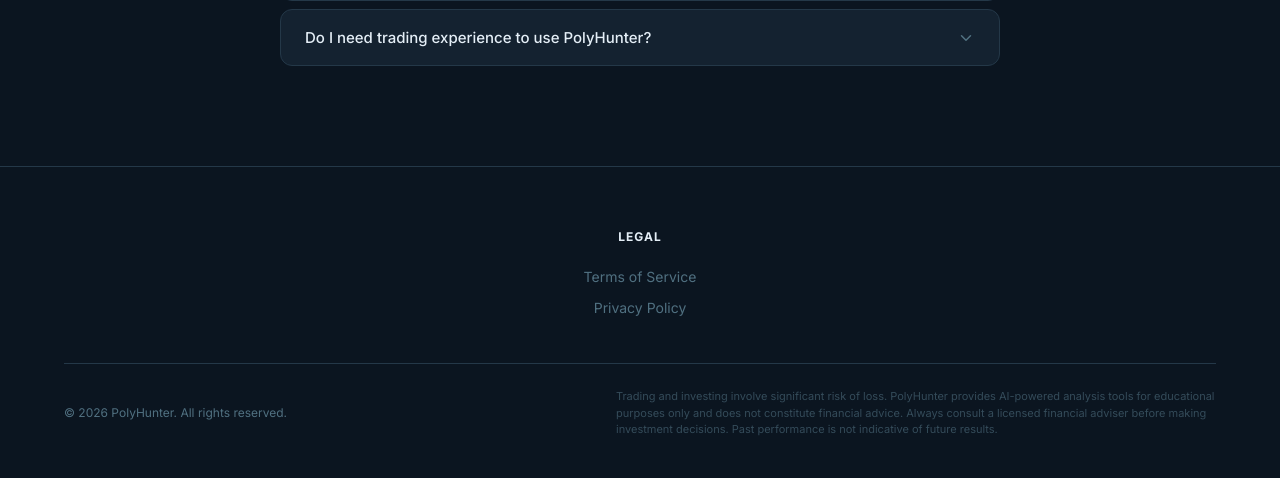
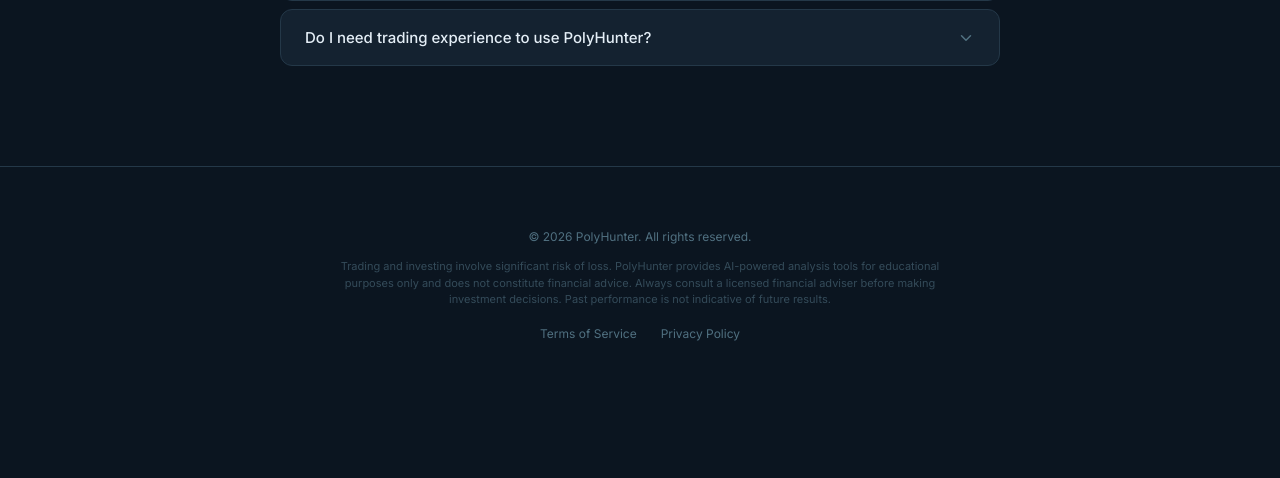
Before and after one commit to homtagu-ai/poly, a Flask app: page / in a window 1280 px wide. Shown: the part 5747-6225 px from the top of the page. After the commit the page ends 6088 px from the top, so only its background shows below. Run offline with Flask 3, Linux system fonts and the light colour scheme.

Commit message:
Move Terms/Privacy links below copyright and disclaimer text
Co-Authored-By: Claude Opus 4.5 <noreply@anthropic.com>

```diff
--- a/polyscalping/templates/landing.html
+++ b/polyscalping/templates/landing.html
@@ -2027,17 +2027,12 @@ animateFrames('numbersFrameImg', "{{ url_for('static', filename='images/numbers/
 
 <!-- ===== FOOTER — 4-Column Grid ===== -->
 <footer class="footer">
-    <div class="container">
-        <div class="footer-grid" style="grid-template-columns:1fr;text-align:center;">
-            <div class="footer-col">
-                <div class="footer-col-title">Legal</div>
-                <a href="#">Terms of Service</a>
-                <a href="#">Privacy Policy</a>
-            </div>
-        </div>
-        <div class="footer-bottom">
-            <div class="footer-copy">&copy; 2026 PolyHunter. All rights reserved.</div>
-            <div class="footer-disclaimer">Trading and investing involve significant risk of loss. PolyHunter provides AI-powered analysis tools for educational purposes only and does not constitute financial advice. Always consult a licensed financial adviser before making investment decisions. Past performance is not indicative of future results.</div>
+    <div class="container" style="text-align:center;">
+        <div class="footer-copy">&copy; 2026 PolyHunter. All rights reserved.</div>
+        <div class="footer-disclaimer" style="margin:12px auto 0;text-align:center;">Trading and investing involve significant risk of loss. PolyHunter provides AI-powered analysis tools for educational purposes only and does not constitute financial advice. Always consult a licensed financial adviser before making investment decisions. Past performance is not indicative of future results.</div>
+        <div style="margin-top:16px;display:flex;justify-content:center;gap:24px;">
+            <a href="#" style="font-size:12px;color:var(--text-muted);transition:color 0.2s;">Terms of Service</a>
+            <a href="#" style="font-size:12px;color:var(--text-muted);transition:color 0.2s;">Privacy Policy</a>
         </div>
     </div>
 </footer>
```
Also changed, not shown: index.html (+6 -11 lines).
